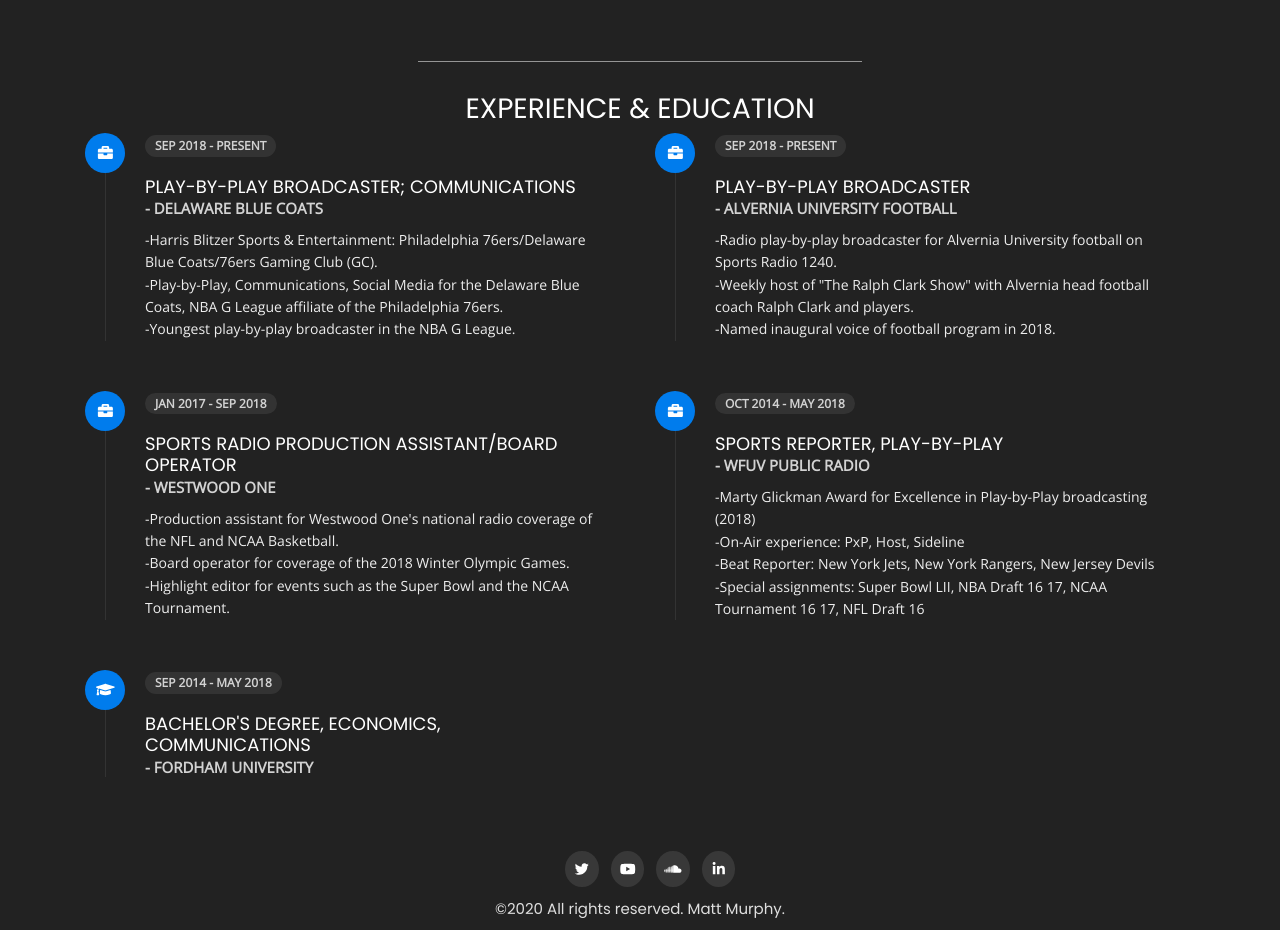
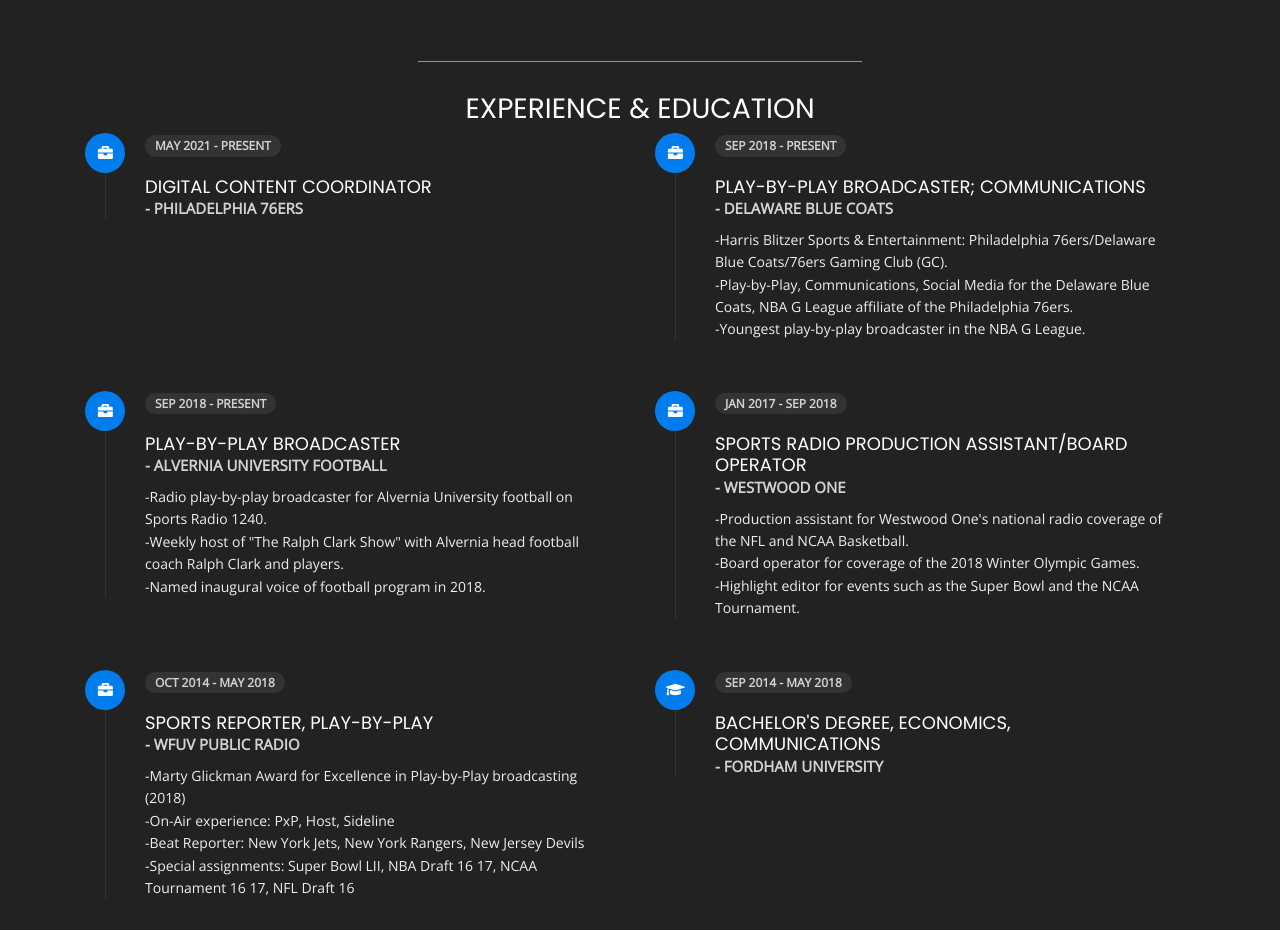
Before and after one commit to ksentak/broadcast-react, a React (Create React App) app: page /about in a window 1280 px wide. Shown: the part 860-1790 px from the top of the page. Built offline with nearby package versions, Linux system fonts and the light colour scheme.

Commit message:
add additional resume box

```diff
--- a/src/components/AboutComponent.js
+++ b/src/components/AboutComponent.js
@@ -85,6 +85,29 @@
 									<FontAwesomeIcon icon={faBriefcase} fixedWidth />
 								</div>
 								<span className="time open-sans-font text-uppercase">
+									May 2021 - Present
+								</span>
+								<h5 className="poppins-font text-uppercase">
+									Digital Content Coordinator
+									<br />
+									<span className="place open-sans-font">
+										- Philadelphia 76ers
+									</span>
+								</h5>
+							</li>
+						</ul>
+					</div>
+				</div>
+
+				{/* Resume Box 2 */}
+				<div className="col-lg-6 m-15px-tb">
+					<div className="resume-box">
+						<ul>
+							<li>
+								<div className="icon">
+									<FontAwesomeIcon icon={faBriefcase} fixedWidth />
+								</div>
+								<span className="time open-sans-font text-uppercase">
 									Sep 2018 - Present
 								</span>
 								<h5 className="poppins-font text-uppercase">
@@ -108,7 +131,7 @@
 					</div>
 				</div>
 
-				{/* Resume Box 2 */}
+				{/* Resume Box 3 */}
 				<div className="col-lg-6 m-15px-tb">
 					<div className="resume-box">
 						<ul>
@@ -140,7 +163,7 @@
 					</div>
 				</div>
 
-				{/* Resume Box 3 */}
+				{/* Resume Box 4 */}
 				<div className="col-lg-6 m-15px-tb">
 					<div className="resume-box">
 						<ul>
@@ -170,7 +193,7 @@
 					</div>
 				</div>
 
-				{/* Resume Box 4 */}
+				{/* Resume Box 5 */}
 				<div className="col-lg-6 m-15px-tb">
 					<div className="resume-box">
 						<ul>
@@ -205,7 +228,7 @@
 					</div>
 				</div>
 
-				{/* Resume Box 5 */}
+				{/* Resume Box 6 */}
 				<div className="col-lg-6 m-15px-tb">
 					<div className="resume-box">
 						<ul>
```
